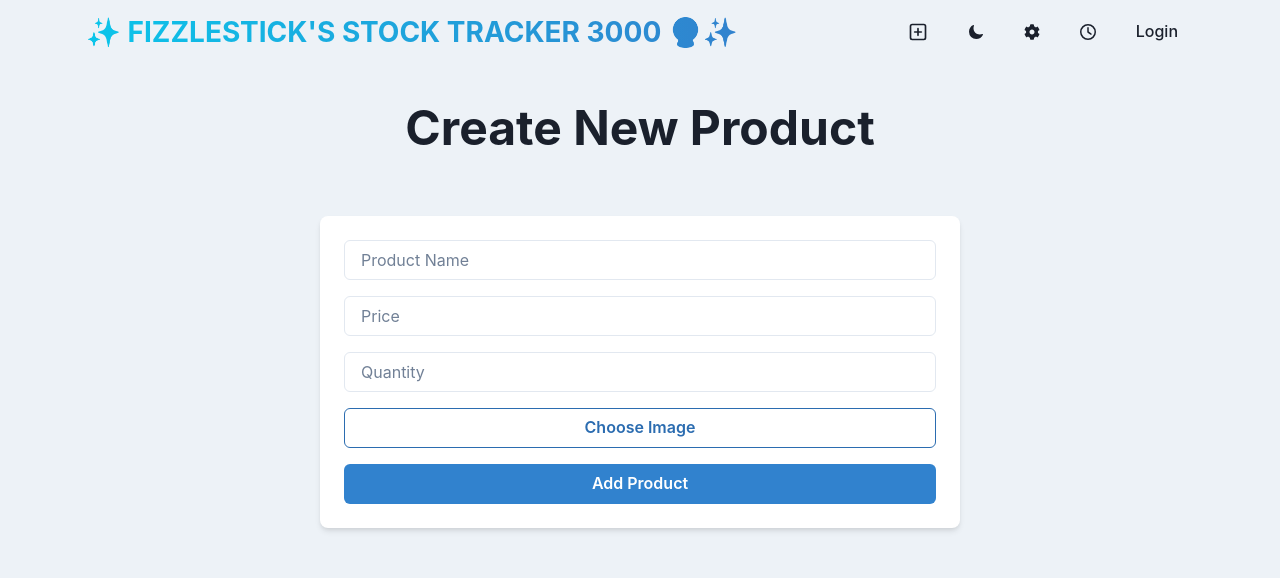
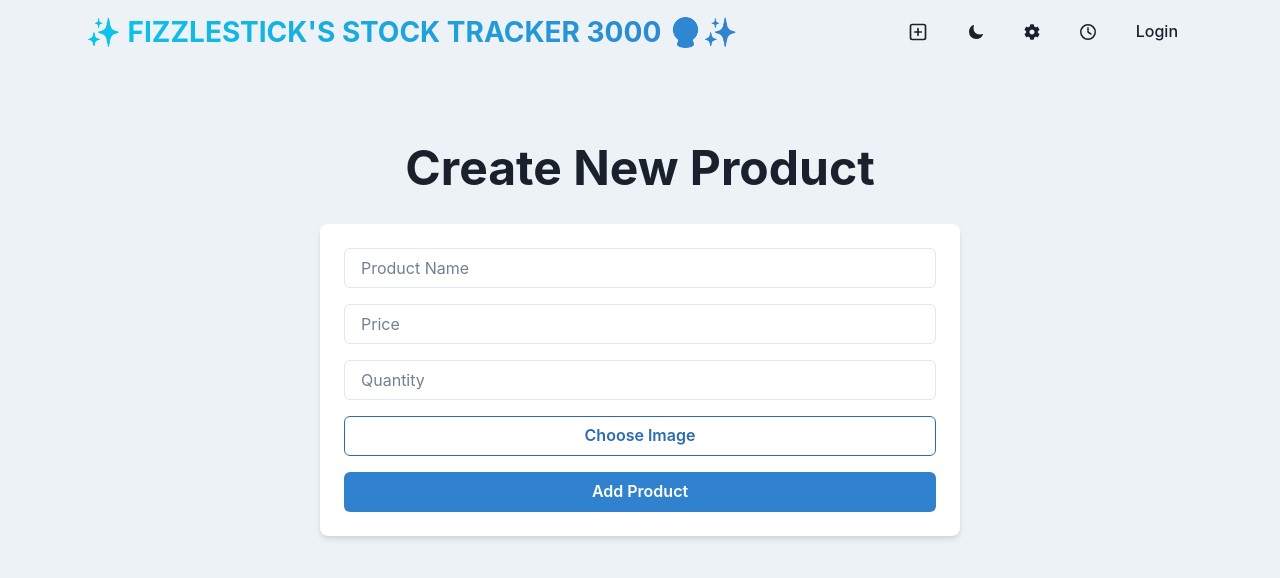
Before and after one commit to Peter-Pander/fizzlesticks-stock-tracker-3000, a React (Vite) app in the folder frontend/: page /create in a window 1280 px wide. Shown: the top 578 px of the page. Built offline with nearby package versions, Linux system fonts and the light colour scheme.

Commit message:
Adjust spacing between heading and form on Create page

```diff
--- a/frontend/src/pages/CreatePage.jsx
+++ b/frontend/src/pages/CreatePage.jsx
@@ -71,8 +71,8 @@ const CreatePage = () => {
           as={"h1"}
           size={"2xl"}
           textAlign={"center"}
-          mt={10} // Add margin-top to avoid overlapping with icons
-          mb={8}
+          mt={20} // Add margin-top to avoid overlapping with icons
+          mb={0}
         >
           Create New Product
         </Heading>
```
